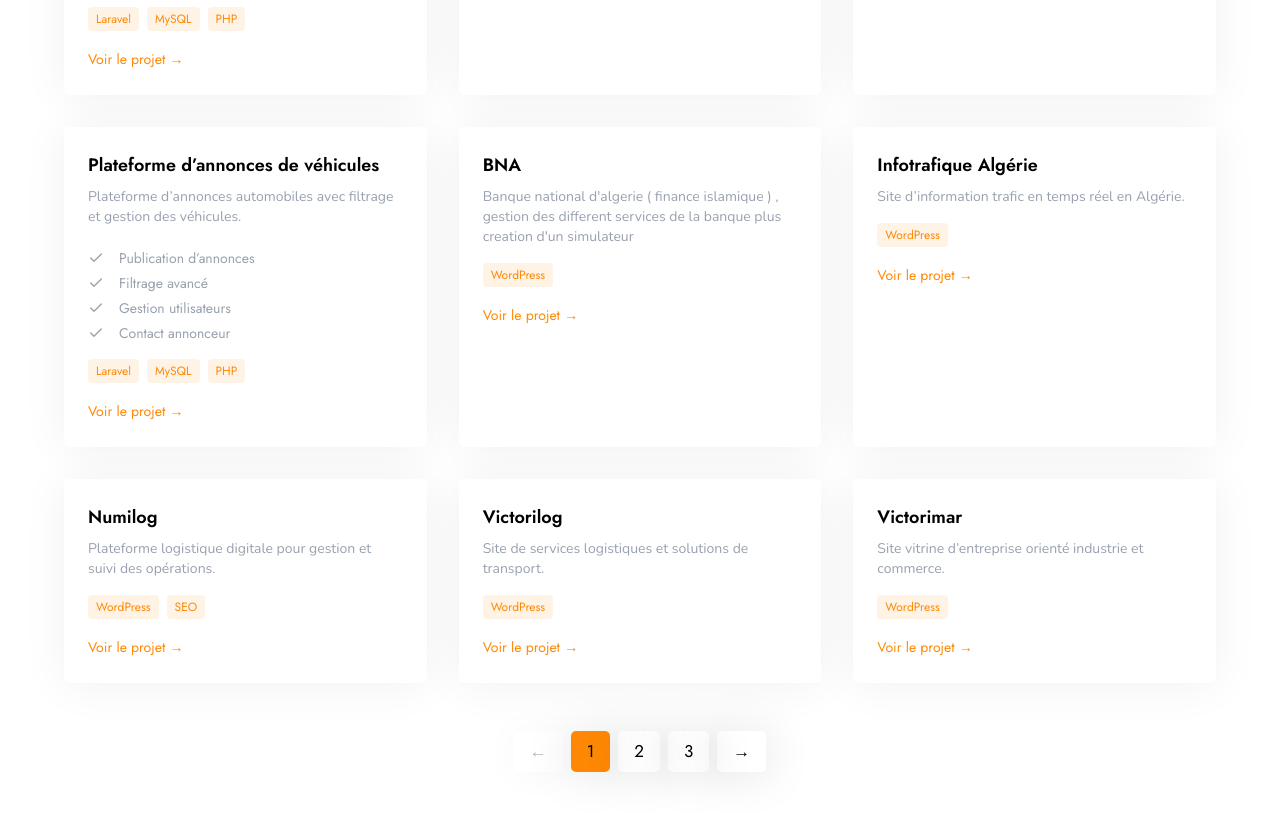
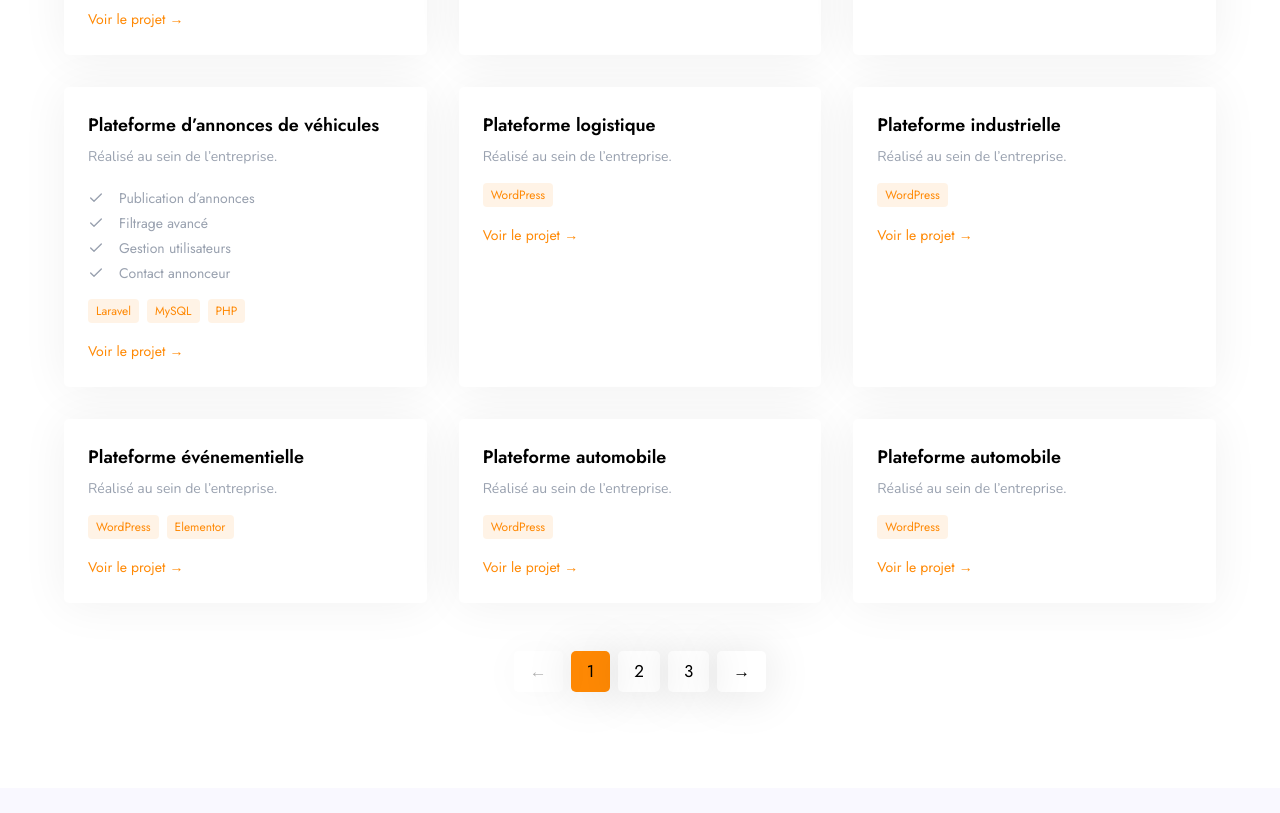
Before and after one commit to lydiaagg/Portfolio, a React (Vite) app: page / in a window 1280 px wide. Shown: the part 4431-5244 px from the top of the page. Built offline with nearby package versions, Linux system fonts and the light colour scheme.

Commit message:
Revise project details and remove outdated entries
Updated project descriptions to indicate they were completed within the company. Removed several projects and adjusted titles for consistency.

```diff
--- a/src/data/portfolio.js
+++ b/src/data/portfolio.js
@@ -6,7 +6,7 @@
     type: "Laravel",
     category: "Laravel",
     tech: ["Laravel", "MySQL", "PHP"],
-    desc: "Plateforme web de centralisation des données internes avec gestion, validation et structuration des informations.",
+    desc: "Réalisé au sein de l’entreprise.",
     features: [
       "Gestion centralisée des données",
       "Organisation par départements",
@@ -23,7 +23,7 @@
     type: "Laravel / PHP",
     category: "Laravel",
     tech: ["Laravel", "PHP", "MySQL"],
-    desc: "Plateforme de mise en relation entre candidats et entreprises avec gestion des offres et candidatures.",
+    desc: "Réalisé au sein de l’entreprise.",
     features: [
       "Authentification utilisateurs",
       "Gestion des offres d’emploi",
@@ -33,12 +33,12 @@
     image: "/projects/recrutement.jpg",
   },
   {
-    title: "Plateforme logistique et livraison de colis",
+    title: "Plateforme logistique",
     period: "06/2022 – 12/2023",
     type: "Laravel / PHP",
     category: "Laravel",
     tech: ["Laravel", "MySQL", "PHP"],
-    desc: "Application de gestion logistique reliant clients et livreurs avec suivi des colis.",
+    desc: "Réalisé au sein de l’entreprise.",
     features: [
       "Suivi des livraisons",
       "Système de chat",
@@ -53,7 +53,7 @@
     type: "Laravel / PHP",
     category: "Laravel",
     tech: ["Laravel", "MySQL", "PHP"],
-    desc: "Plateforme d’annonces automobiles avec filtrage et gestion des véhicules.",
+    desc: "Réalisé au sein de l’entreprise.",
     features: [
       "Publication d’annonces",
       "Filtrage avancé",
@@ -62,279 +62,200 @@
     ],
     image: "/projects/voitures.jpg",
   },
+
   {
-    title: "BNA",
+    title: "Plateforme logistique",
     period: "WordPress",
     type: "WordPress",
     category: "WordPress",
     tech: ["WordPress"],
-    desc: "Banque national d'algerie ( finance islamique ) , gestion des different services de la banque plus creation d'un simulateur",
-    features: [
-    ],
-    image: "/projects/wordpress12.jpg",
-    url:"https://bna.dz/fi",
+    desc: "Réalisé au sein de l’entreprise.",
+    features: [],
+    image: "/projects/wordpress3.jpg",
   },
   {
-    title: "Infotrafique Algérie",
+    title: "Plateforme industrielle",
     period: "WordPress",
     type: "WordPress",
     category: "WordPress",
     tech: ["WordPress"],
-    desc: "Site d’information trafic en temps réel en Algérie.",
-    features: [
-
-    ],
-    image: "/projects/wordpress8.jpg",
-    url : "https://infotraficalgerie.dz/"
+    desc: "Réalisé au sein de l’entreprise.",
+    features: [],
+    image: "/projects/wordpress4.jpg",
   },
   {
-    title: "Numilog",
+    title: "Plateforme événementielle",
     period: "WordPress",
     type: "WordPress",
     category: "WordPress",
-    tech: ["WordPress", "SEO"],
-    desc: "Plateforme logistique digitale pour gestion et suivi des opérations.",
-    features: [
-    ],
-    image: "/projects/wordpress2.jpg",
-    url:"https://numilog.dz/"
+    tech: ["WordPress", "Elementor"],
+    desc: "Réalisé au sein de l’entreprise.",
+    features: [],
+    image: "/projects/wordpress1.jpg",
   },
   {
-    title: "Victorilog",
+    title: "Plateforme automobile",
     period: "WordPress",
     type: "WordPress",
     category: "WordPress",
     tech: ["WordPress"],
-    desc: "Site de services logistiques et solutions de transport.",
-    features: [
-    ],
-    image: "/projects/wordpress3.jpg",
-    url:"https://victorilog.dz/"
+    desc: "Réalisé au sein de l’entreprise.",
+    features: [],
+    image: "/projects/wordpress5.jpg",
   },
   {
-    title: "Victorimar",
+    title: "Plateforme automobile",
     period: "WordPress",
     type: "WordPress",
     category: "WordPress",
     tech: ["WordPress"],
-    desc: "Site vitrine d’entreprise orienté industrie et commerce.",
-    features: [
-    ],
-    image: "/projects/wordpress4.jpg",
-    url: "https://victorimar.com/"
+    desc: "Réalisé au sein de l’entreprise.",
+    features: [],
+    image: "/projects/wordpress6.jpg",
   },
   {
-    title: "Smilmed Events",
-    period: "WordPress",
-    type: "WordPress",
-    category: "WordPress",
-    tech: ["WordPress", "Elementor"],
-    desc: "Site événementiel pour la gestion et promotion d’événements professionnels .",
-    features: [
-    ],
-    image: "/projects/wordpress1.jpg",
-    url:"https://smilemedevents.com/"
-  },
-  {
-    title: "MZMotors",
+    title: "Plateforme digitale",
     period: "WordPress",
     type: "WordPress",
     category: "WordPress",
     tech: ["WordPress"],
-    desc: "Site automobile pour présentation de véhicules et services mécaniques.",
-    features: [
-    ],
-    image: "/projects/wordpress5.jpg",
-    url: "https://mz-motors.com/"
+    desc: "Réalisé au sein de l’entreprise.",
+    features: [],
+    image: "/projects/wordpress7.jpg",
   },
   {
-    title: "Autolumiere",
+    title: "Plateforme communautaire",
     period: "WordPress",
     type: "WordPress",
     category: "WordPress",
     tech: ["WordPress"],
-    desc: "Plateforme automobile pour la vente et présentation de véhicules.",
-    features: [
-    ],
-    image: "/projects/wordpress6.jpg",
-    url: "https://autolumiere.dz/"
+    desc: "Réalisé au sein de l’entreprise.",
+    features: [],
+    image: "/projects/wordpress9.jpg",
   },
   {
-    title: "Itaswik",
+    title: "Plateforme institutionnelle",
     period: "WordPress",
     type: "WordPress",
     category: "WordPress",
     tech: ["WordPress"],
-    desc: "Site de services digitaux et solutions IT.",
-    features: [
-    ],
-    image: "/projects/wordpress7.jpg",
-    url : "http://itaswik.com/"
+    desc: "Réalisé au sein de l’entreprise.",
+    features: [],
+    image: "/projects/wordpress10.jpg",
   },
   {
-    title: "Belleville Citoyenne",
+    title: "Plateforme de formation",
     period: "WordPress",
     type: "WordPress",
     category: "WordPress",
     tech: ["WordPress"],
-    desc: "Site communautaire et citoyen local.",
-    features: [
-    ],
-    image: "/projects/wordpress9.jpg",
-    "url": "https://bellevillecitoyenne.fr/"
+    desc: "Réalisé au sein de l’entreprise.",
+    features: [],
+    image: "/projects/wordpress11.jpg",
   },
   {
-    title: "IEUGov",
+    title: "Plateforme e-learning",
     period: "WordPress",
     type: "WordPress",
     category: "WordPress",
     tech: ["WordPress"],
-    desc: "Plateforme institutionnelle éducative et gouvernementale.",
-    features: [
-    ],
-    image: "/projects/wordpress10.jpg",
+    desc: "Réalisé au sein de l’entreprise.",
+    features: [],
+    image: "/projects/wordpress12.jpg",
   },
   {
-    title: "Pigier",
+    title: "Plateforme industrielle",
     period: "WordPress",
     type: "WordPress",
     category: "WordPress",
     tech: ["WordPress"],
-    desc: "Site d’établissement de formation professionnelle.",
-    features: [
-    ],
-    image: "/projects/wordpress11.jpg",
-    url:"https://pigier-algerie.com/lang/"
+    desc: "Réalisé au sein de l’entreprise.",
+    features: [],
+    image: "/projects/wordpress12.jpg",
   },
   {
-    title: "Educalgpro",
+    title: "Plateforme e-commerce textile",
+    period: "WordPress",
+    type: "WordPress",
+    category: "WordPress",
+    tech: ["WordPress", "WooCommerce"],
+    desc: "Réalisé au sein de l’entreprise.",
+    features: [],
+    image: "/projects/wordpress12.jpg",
+  },
+  {
+    title: "Plateforme e-commerce cosmétique",
+    period: "WordPress",
+    type: "WordPress",
+    category: "WordPress",
+    tech: ["WordPress", "WooCommerce"],
+    desc: "Réalisé au sein de l’entreprise.",
+    features: [],
+    image: "/projects/wordpress12.jpg",
+  },
+  {
+    title: "Plateforme e-commerce ameublement",
+    period: "WordPress",
+    type: "WordPress",
+    category: "WordPress",
+    tech: ["WordPress", "WooCommerce"],
+    desc: "Réalisé au sein de l’entreprise.",
+    features: [
+      "Vente en ligne",
+      "Catalogue produits"
+    ],
+    image: "/projects/wordpress12.jpg",
+  },
+  {
+    title: "Plateforme événementielle",
     period: "WordPress",
     type: "WordPress",
     category: "WordPress",
     tech: ["WordPress"],
-    desc: "Plateforme éducative et orientation professionnelle.",
-    features: [
-    ],
+    desc: "Réalisé au sein de l’entreprise.",
+    features: [],
     image: "/projects/wordpress12.jpg",
-    url:"https://pigier-algerie.com/educalgpro"
   },
   {
-    title: "Soubraz",
+    title: "Plateforme événementielle",
     period: "WordPress",
     type: "WordPress",
     category: "WordPress",
     tech: ["WordPress"],
-    desc: "Soubraz est une entreprise algérienne spécialisée dans la fabrication de métaux d’apports pour les brasures",
-    features: [
-    ],
+    desc: "Réalisé au sein de l’entreprise.",
+    features: [],
     image: "/projects/wordpress12.jpg",
-    url:"https://soubraz.com/"
-  }
-  ,
-  {
-    title: "Bivalent",
-    period: "WordPress",
-    type: "WordPress",
-    category: "WordPress",
-    tech: ["WordPress , Woocomerce"],
-    desc: "Boutique de vente en ligne de tshirt",
-    features: [
-    ],
-    image: "/projects/wordpress12.jpg",
-    url:"https://bivalent.dz/",
-  },
-  ,
-  {
-    title: "Nvlabo",
-    period: "WordPress",
-    type: "WordPress",
-    category: "WordPress",
-    tech: ["WordPress , Woocomerce"],
-    desc: "Boutique de vente en ligne de produits cosmetique",
-    features: [
-    ],
-    image: "/projects/wordpress12.jpg",
-    url:"https://nvlabo.com/",
   },
   {
-    title: "Alramis Textile",
-    period: "WordPress",
-    type: "WordPress",
-    category: "WordPress",
-    tech: ["WordPress , Woocomerce"],
-    desc: "Boutique de vente en ligne de Salons, rideaux, tissus d’ameublement ou fauteuils",
-    features: [
-      "vente en ligne",
-      "Salons, rideaux, tissus d’ameublement ou fauteuils",
-    ],
-    image: "/projects/wordpress12.jpg",
-    url:"https://alramistextiles.com/",
-  },
-  {
-    title: "Triktalk",
+    title: "Plateforme cosmétique",
     period: "WordPress",
     type: "WordPress",
     category: "WordPress",
     tech: ["WordPress"],
-    desc: "Site evenementiel une journée pour parler de la route en Algérie",
-    features: [
-    ],
+    desc: "Réalisé au sein de l’entreprise.",
+    features: [],
     image: "/projects/wordpress12.jpg",
-    url:"https://triktalk.com/",
-  }
-  ,
+  },
   {
-    title: "Agile algeria",
+    title: "Plateforme communication",
     period: "WordPress",
     type: "WordPress",
     category: "WordPress",
     tech: ["WordPress"],
-    desc: "Site evenementiel dedié a l'agilité en Algérie",
-    features: [
-    ],
+    desc: "Réalisé au sein de l’entreprise.",
+    features: [],
     image: "/projects/wordpress12.jpg",
-    url:"https://agilealgeria.com/",
-  }
-  ,
+  },
   {
-    title: "Cosimad",
+    title: "Plateforme scientifique",
     period: "WordPress",
     type: "WordPress",
     category: "WordPress",
     tech: ["WordPress"],
-    desc: "Site vitrine pour la presentation de produits cosmetique",
-    features: [
-    ],
+    desc: "Réalisé au sein de l’entreprise.",
+    features: [],
     image: "/projects/wordpress12.jpg",
-    url:""
   }
-   ,
-  {
-    title: "Djeziricom",
-    period: "WordPress",
-    type: "WordPress",
-    category: "WordPress",
-    tech: ["WordPress"],
-    desc: "Entreprise qui propose d’accompagner les entreprises par des services de conseil en communication",
-    features: [
-    ],
-    image: "/projects/wordpress12.jpg",
-    url:"https://djeziricom.com/"
-  },
-  {
-    title: "Dareldjazairia",
-    period: "WordPress",
-    type: "WordPress",
-    category: "WordPress",
-    tech: ["WordPress"],
-    desc: "partenaire en équipements scientifiques de laboratoire",
-    features: [
-    ],
-    image: "/projects/wordpress12.jpg",
-    url:"https://dareldjazairia.com/"
-  }
+];
 
-
-
-];
-export default projects
+export default projects;
```
